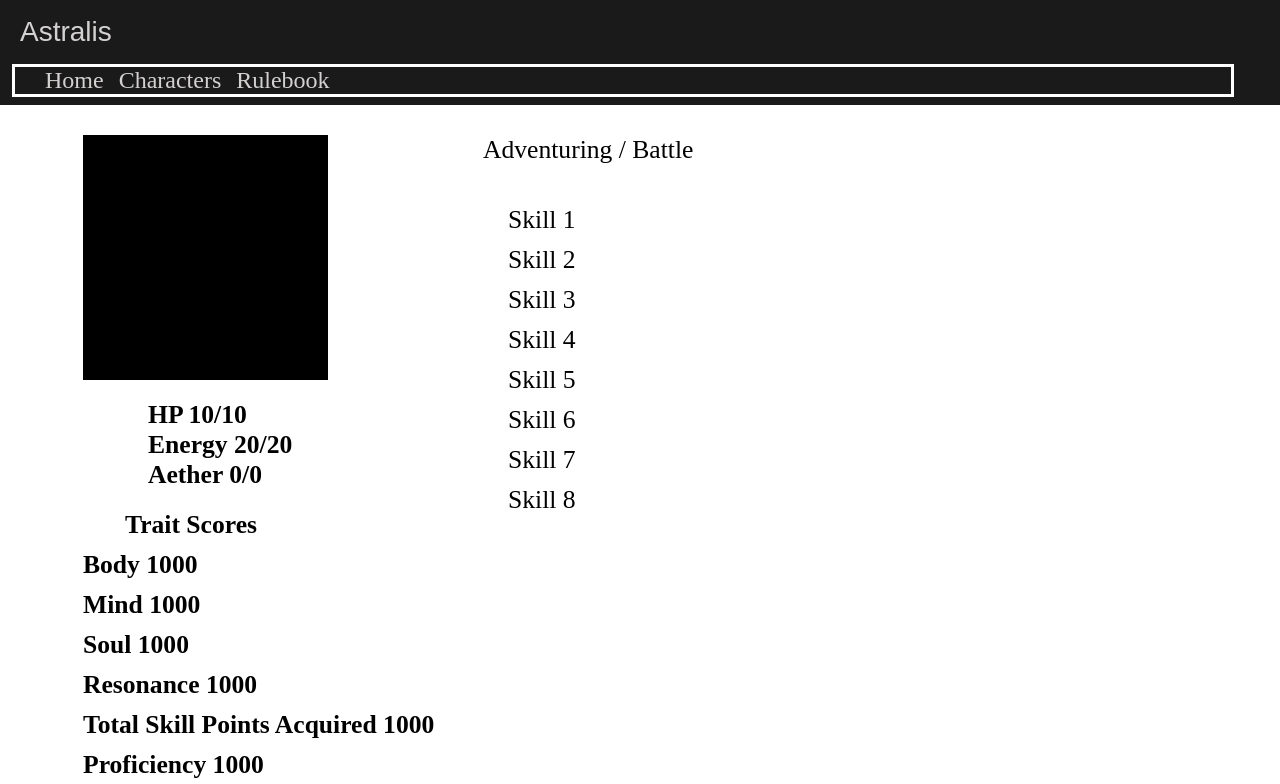
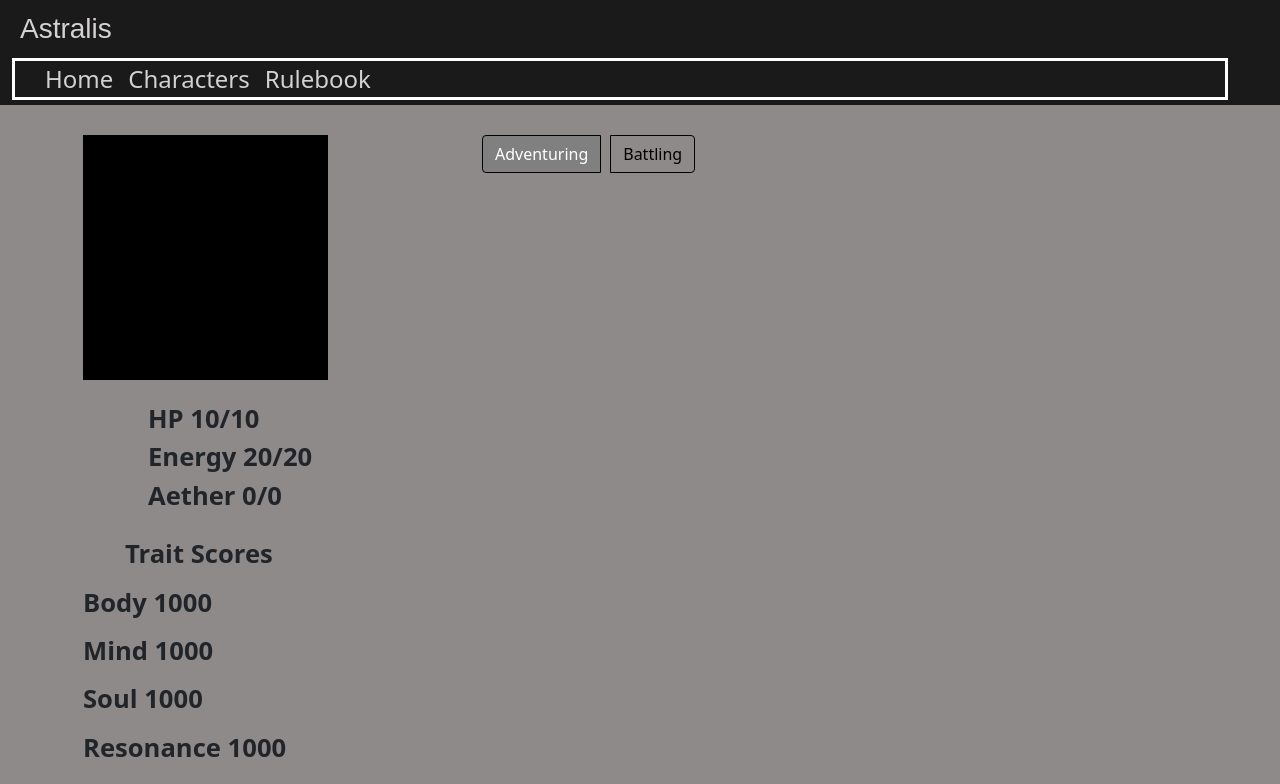
Before and after one commit to SadieJS/tabletop-rpg-website, an Angular app: page /characters in a window 1280 px wide. Shown: the top 784 px of the page. Built offline with nearby package versions, Linux system fonts and the light colour scheme.

Commit message:
Made fleshed out concept for right character panel

```diff
--- a/package.json
+++ b/package.json
@@ -20,6 +20,7 @@
     "@angular/platform-browser-dynamic": "~11.0.6",
     "@angular/router": "~11.0.6",
     "bootstrap": "^5.1.0",
+    "bootstrap-icons": "^1.5.0",
     "rxjs": "~6.6.0",
     "tslib": "^2.0.0",
     "zone.js": "~0.10.2"
--- a/src/app/character/character.component.css
+++ b/src/app/character/character.component.css
@@ -27,7 +27,7 @@
     margin-top: 30px;
     display: flex;
     flex-direction: column;
-    width: 211px;
+    width: 400px;
 }
 .skills{
     margin-top: 30px;
@@ -37,3 +37,71 @@
 .skills-item{
     padding-top: 10px;
 }
+.adv-battle-buttons{
+    display: flex;
+    flex-direction: row;
+}
+.adv-button{
+    outline: none;
+    box-shadow: none !important;
+    -webkit-appearance: none;
+    color: black;
+    border-color: black;
+    margin-right: 10px;
+}
+.adv-button:hover{
+    background-color:grey;
+}
+.adv-button:active{
+    border-color:black;
+}
+.battle-button{
+    outline: none;
+    box-shadow: none !important;
+    -webkit-appearance: none;
+    color: black;
+    border-color: black;
+}
+.battle-button:hover{
+    background-color: grey;
+}
+.battle-button:active{
+    border-color: black;
+}
+.btn-check:checked + .adv-button{
+    background-color: grey;
+    border-color: black !important;
+}
+.btn-check:checked + .battle-button{
+    background-color: grey;
+    border-color: black !important;
+}
+.add-skill-button{
+    color: black;
+    border-color:black;
+    outline: none;
+    box-shadow: none !important;
+    -webkit-appearance: none;
+    margin-left: 65px;
+    margin-top: 15px;
+}
+.add-skill-button:hover{
+    background-color: grey;
+}
+.add-skill-button:active{
+    border-color: black;
+}
+.skills-item-description{
+    font-size: 80%;
+    margin-left: 10px;
+}
+.delete-skill{
+    margin-left: 10px;
+}
+.list-of-skills-input{
+    border: 2px solid black;
+    margin-left: 5px;
+    width: 150px;
+    background-color: rgb(182, 175, 175);
+    border-radius: 5px;
+}
--- a/src/app/character/character.component.html
+++ b/src/app/character/character.component.html
@@ -18,16 +18,80 @@
         <div class = "trait-score-item">Disciplines 1000</div>
     </div>
 </div>
-<div class = "right-char-panel flex container">
-    <span style = "font-weight: 500; font-size: 160%;">Adventuring / Battle</span>
-    <div class = "skills">
-        <div class = "skills-item">Skill 1</div>
-        <div class = "skills-item">Skill 2</div>
-        <div class = "skills-item">Skill 3</div>
-        <div class = "skills-item">Skill 4</div>
-        <div class = "skills-item">Skill 5</div>
-        <div class = "skills-item">Skill 6</div>
-        <div class = "skills-item">Skill 7</div>
-        <div class = "skills-item">Skill 8</div>
+<div class = "right-char-panel flex-container">
+    <div class = "adv-battle-buttons flex-container">
+        <div class = "btn-group" role="group" aria-label="Basic radio toggle button group">
+            <input type="radio" class="btn-check" name="btnradio" id="btnradio1" autocomplete="off" checked>
+            <label class="btn btn-outline-primary adv-button" for="btnradio1"
+            (click) = "adventuringActive()">Adventuring</label>
+            <input type="radio" class="btn-check" name="btnradio" id="btnradio2" autocomplete="off">
+            <label class="btn btn-outline-primary battle-button" for="btnradio2"
+            (click) = "battleActive()">Battling</label>
+        </div>
+    </div>
+    <div *ngIf = "battleToggled" class = skills-section>
+        <button class = "btn btn-outline-primary add-skill-button">Create Skill</button>
+        <div style = "padding-top: 10px;">
+            <label for = "list-of-skills">Skills:</label>
+            <input class = "list-of-skills-input" name = "list-of-skills" type = "search">
+        </div>
+        <div class = "skills">
+            <div class = "skills-item">
+                Skill Name 1
+                <i class="bi bi-x delete-skill"></i>
+                <div class = "skills-item-description">
+                    Description
+                </div>
+            </div>
+            <div class = "skills-item">
+                Skill Name 2
+                <i class="bi bi-x delete-skill"></i>
+                <div class = "skills-item-description">
+                    Description
+                </div>
+            </div>
+            <div class = "skills-item">
+                Skill Name 3
+                <i class="bi bi-x delete-skill"></i>
+                <div class = "skills-item-description">
+                    Description
+                </div>
+            </div>
+            <div class = "skills-item">
+                Skill Name 4
+                <i class="bi bi-x delete-skill"></i>
+                <div class = "skills-item-description">
+                    Description
+                </div>
+            </div>
+            <div class = "skills-item">
+                Skill Name 5
+                <i class="bi bi-x delete-skill"></i>
+                <div class = "skills-item-description">
+                    Description
+                </div>
+            </div>
+            <div class = "skills-item">
+                Skill Name 6
+                <i class="bi bi-x delete-skill"></i>
+                <div class = "skills-item-description">
+                    Description
+                </div>
+            </div>
+            <div class = "skills-item">
+                Skill Name 7
+                <i class="bi bi-x delete-skill"></i>
+                <div class = "skills-item-description">
+                    Description
+                </div>
+            </div>
+            <div class = "skills-item">
+                Skill Name 8
+                <i class="bi bi-x delete-skill"></i>
+                <div class = "skills-item-description">
+                    Description
+                </div>
+            </div>
+        </div>
     </div>
 </div>
--- a/src/app/character/character.component.ts
+++ b/src/app/character/character.component.ts
@@ -6,9 +6,17 @@ import { Component, OnInit } from '@angular/core';
   styleUrls: ['./character.component.css']
 })
 export class CharacterComponent implements OnInit {
-
+  adventureToggled = false;
+  battleToggled = false;
   constructor() { }
-
+  adventuringActive(){
+    this.battleToggled = false;
+    this.adventureToggled = true;
+  }
+  battleActive(){
+    this.adventureToggled = false;
+    this.battleToggled = true;
+  }
   ngOnInit(): void {
   }
 
--- a/src/app/home-page/home-page.component.ts
+++ b/src/app/home-page/home-page.component.ts
@@ -1,9 +1,9 @@
-import { Component, OnInit } from '@angular/core';
+import { Component, OnInit} from '@angular/core';
 
 @Component({
   selector: 'home-page',
   templateUrl: './home-page.component.html',
-  styleUrls: ['./home-page.component.css']
+  styleUrls: ['./home-page.component.css'],
 })
 export class HomePageComponent implements OnInit {
 
--- a/src/app/navigation-bar/navigation-bar.component.css
+++ b/src/app/navigation-bar/navigation-bar.component.css
@@ -14,8 +14,8 @@
     color: rgb(212, 209, 209);
     font-size: 1.75em;
     padding-left: 20px;
-    padding-top: 16px;
-    padding-bottom: 16px;
+    padding-top: 8px;
+    padding-bottom: 8px;
     font-family: Arial, Helvetica, sans-serif;
 }
 .home-button{
--- a/src/styles.css
+++ b/src/styles.css
@@ -1,4 +1,6 @@
-/* You can add global styles to this file, and also import other style files */
+@import '~bootstrap/dist/css/bootstrap.min.css';
+@import '~bootstrap-icons/font/bootstrap-icons.css';
+
 * {
     margin: 0;
     padding: 0;
@@ -8,3 +10,4 @@
     vertical-align: baseline;
     background: transparent;
 }
+body { background-color: rgb(143, 138, 138); }
```
Also changed, not shown: 1 other file (tests, documents, lock files or other folders).
